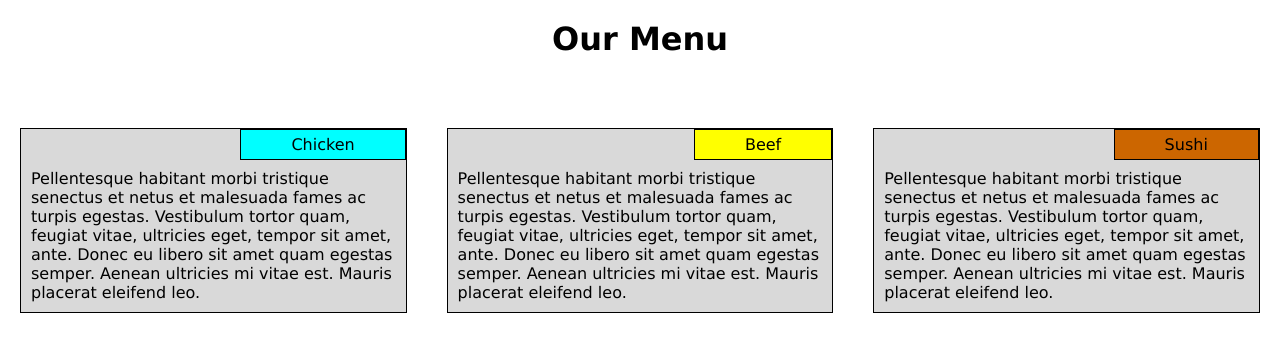
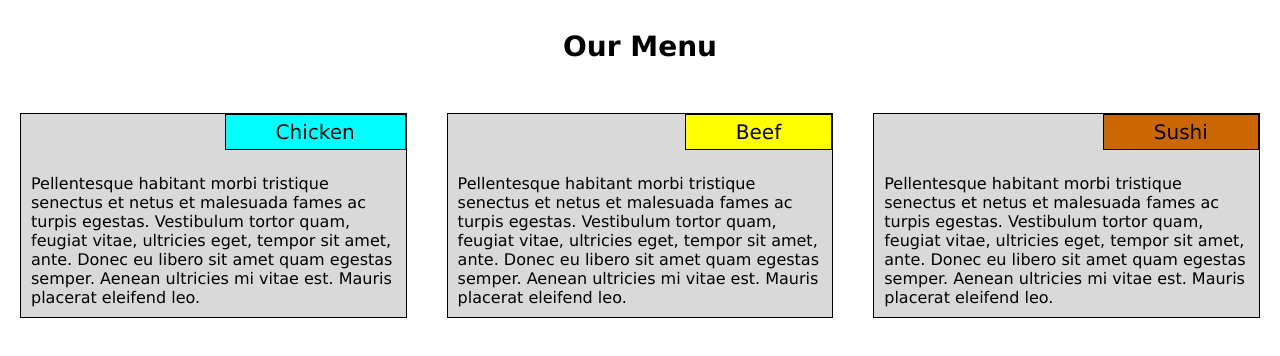
Before and after one commit to marielba/module2-solution, a plain HTML site: page rest-site/index.html in a window 1280 px wide. Drawn offline with Linux system fonts and the light colour scheme.

Commit message:
Project w/point 15

```diff
--- a/rest-site/css/styles.css
+++ b/rest-site/css/styles.css
@@ -9,8 +9,10 @@ body {
 }
 
 h1 {
-    margin-top: 20px;
+    margin-top: 30px;
     text-align: center;
+    margin-bottom:30px;
+    font-size: 175%;
 }
 
   section
@@ -24,7 +26,6 @@ h1 {
     margin-bottom: 20px;
     margin-top: 20px;
     position: relative;
-    top: 50px;
   }
 
   .sectionTitle
@@ -37,11 +38,12 @@ h1 {
     padding-right: 50px;
     padding-top: 5px;
     padding-bottom: 5px;
+    font-size:125%;
   }
 
   .sectionDescription
   {
-    padding-top:30px;
+    padding-top:50px;
   }
 
   #option1
```
